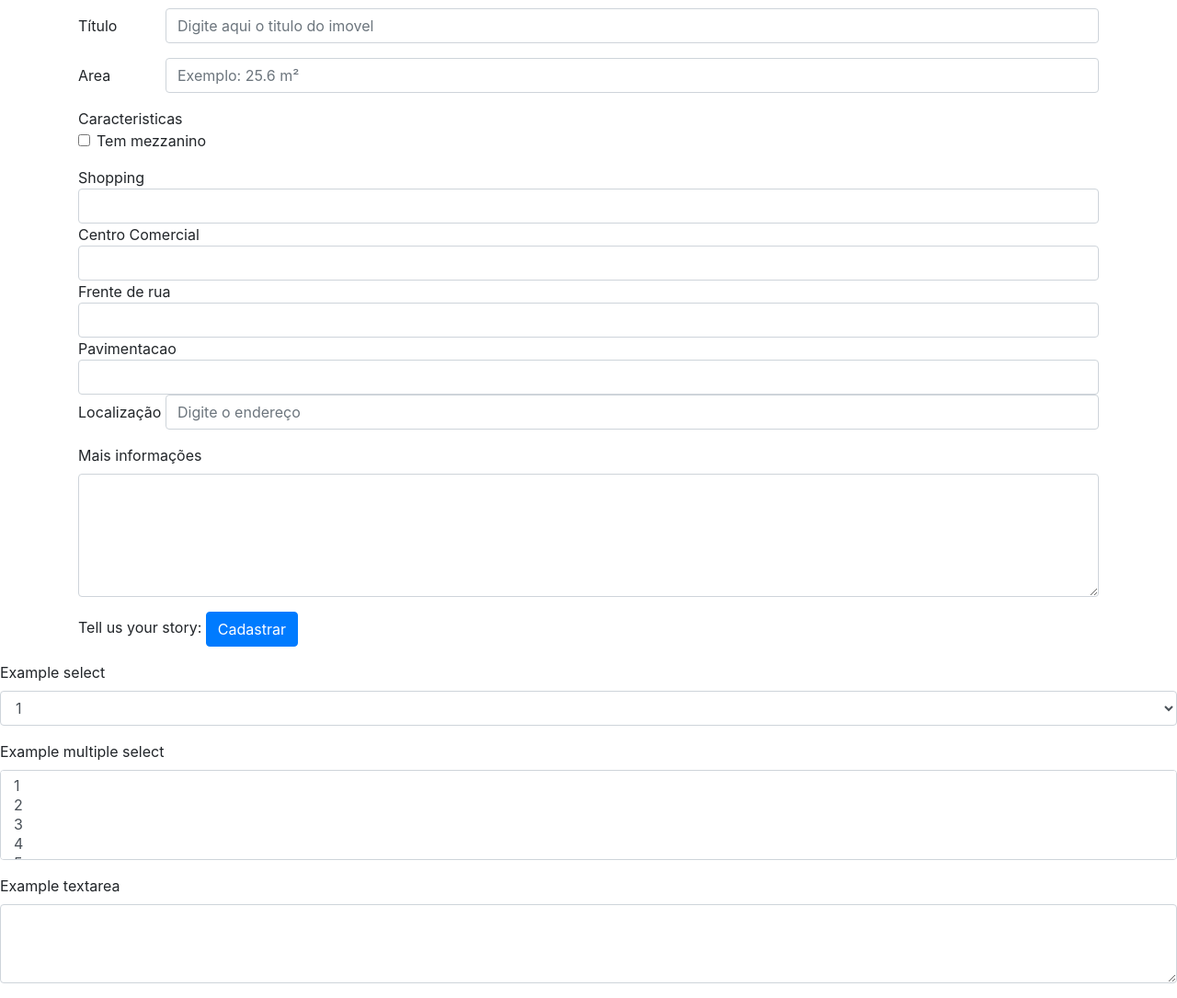
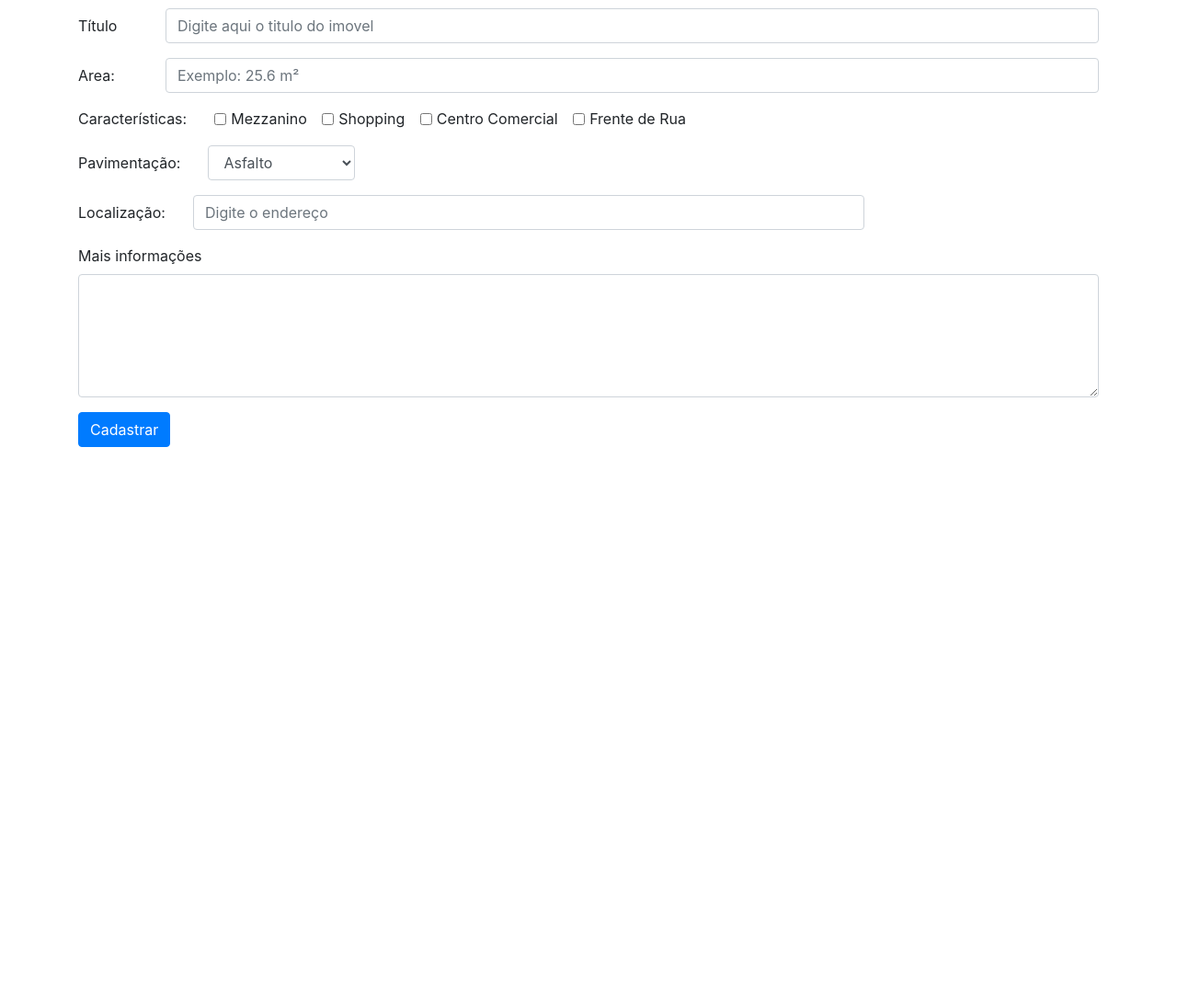
Before and after one commit to raiarruda/imoveisinvestimentos, a PHP site: page /views/form-loja.php in a window 1280 px wide. Shown: the part 363-1448 px from the top of the page at 92% size. After the commit the page ends 849 px from the top, so only its background shows below. Run offline with PHP 8.4, Linux system fonts and the light colour scheme.

Commit message:
alteração do form-loja.php

```diff
--- a/views/form-loja.php
+++ b/views/form-loja.php
@@ -12,36 +12,62 @@
      </div>
 
     <div class="form-group row">
-        <label class="col-sm-1 col-form-label" for="area">Area</label>
+        <label class="col-sm-1 col-form-label" for="area">Area:</label>
         <div class="col-sm-11">
             <input  type="number" step="0.05" min="0"  class="form-control" placeholder="Exemplo: 25.6 m² " name="area">
         </div>
      </div>
 
+    <!-- Abrir Características -->
     <div class="form-group row">
-        <div class="col-sm-2">Caracteristicas</div>
-            <div class="col-sm-12">
-                <div class="form-check">
-                <input class="form-check-input"  name="tem_mezzanino"  value="true" type="checkbox" id="mezzanino">
-                <label class="form-check-label" for="mezzanino">Tem mezzanino</label>
-            </div>
+      <div class="col-md-auto">Características:</div>
+        <div class="col-sm-9">
+
+          <div class="form-check form-check-inline">
+            <input class="form-check-input" type="checkbox" id="mezzanino">
+              <label class="form-check-label" for="mezzanino">
+                Mezzanino
+              </label>
+          </div>
+          <div class="form-check form-check-inline">
+            <input class="form-check-input" type="checkbox" id="shopping">
+              <label class="form-check-label" for="shopping">
+                Shopping
+              </label>
+          </div>
+          <div class="form-check form-check-inline">
+            <input class="form-check-input" type="checkbox" id="centro_comercial">
+              <label class="form-check-label" for="centro_comercial">
+                Centro Comercial
+              </label>
+          </div>
+          <div class="form-check form-check-inline">
+            <input class="form-check-input" type="checkbox" id="frente_de_rua">
+              <label class="form-check-label" for="frente_de_rua">
+                Frente de Rua
+              </label>
+          </div>
+
         </div>
     </div>
-    Shopping
-    <input class="form-control" type="number" name="shopping" />
+    <!-- Fim das Características -->
 
-    Centro Comercial
-    <input class="form-control" type="number" name="centro_comercial" />
-
-    Frente de rua<input class="form-control" type="number" name="frente_rua" />
-
-    <!-- TODO selected -->
-    Pavimentacao<input class="form-control" type="number" name="tipo_de_rua" />
-
+    <!-- Inicio da Pavimentação -->
+    <div class="form-group row">
+      <label class="col-sm-auto col-form-label" for="pavimentacao">Pavimentação:</label>
+        <div class="col-lg-2">
+          <select class="form-control" id="pavimentacao">
+            <option>Asfalto</option>
+            <option>Pedra Portuguesa </option>
+            <option>Bloquete</option>
+          </select>
+        </div>
+    </div>
+    <!-- Fim da Pavimentação -->
 
     <div class="form-group row">
-        <label class="col-sm-1 col-form-label" for="localizacao">Localização</label>
-        <div class="col-sm-11">
+        <label class="col-md-auto col-form-label" for="localizacao">Localização:</label>
+        <div class="col-sm-8">
             <input type="text"  class="form-control" placeholder="Digite o endereço" name="localizacao">
         </div>
      </div>
@@ -55,7 +81,6 @@
      </div>
 
 
-     <label for="story">Tell us your story:</label>
 
 
     <button class="btn btn-primary" type="submit">Cadastrar</button>
@@ -64,30 +89,3 @@
 
 
 <?php include("rodape.php"); ?>
-<form>
-
-  <div class="form-group">
-    <label for="exampleFormControlSelect1">Example select</label>
-    <select class="form-control" id="exampleFormControlSelect1">
-      <option>1</option>
-      <option>2</option>
-      <option>3</option>
-      <option>4</option>
-      <option>5</option>
-    </select>
-  </div>
-  <div class="form-group">
-    <label for="exampleFormControlSelect2">Example multiple select</label>
-    <select multiple class="form-control" id="exampleFormControlSelect2">
-      <option>1</option>
-      <option>2</option>
-      <option>3</option>
-      <option>4</option>
-      <option>5</option>
-    </select>
-  </div>
-  <div class="form-group">
-    <label for="exampleFormControlTextarea1">Example textarea</label>
-    <textarea class="form-control" id="exampleFormControlTextarea1" rows="3"></textarea>
-  </div>
-</form>
```
Also changed, not shown: imgs/2c61f29b9e496ee0fd534409f09a25e8.jpg (added), imgs/b9060f61ad34b386f867b9a772f83c94.png (added).
